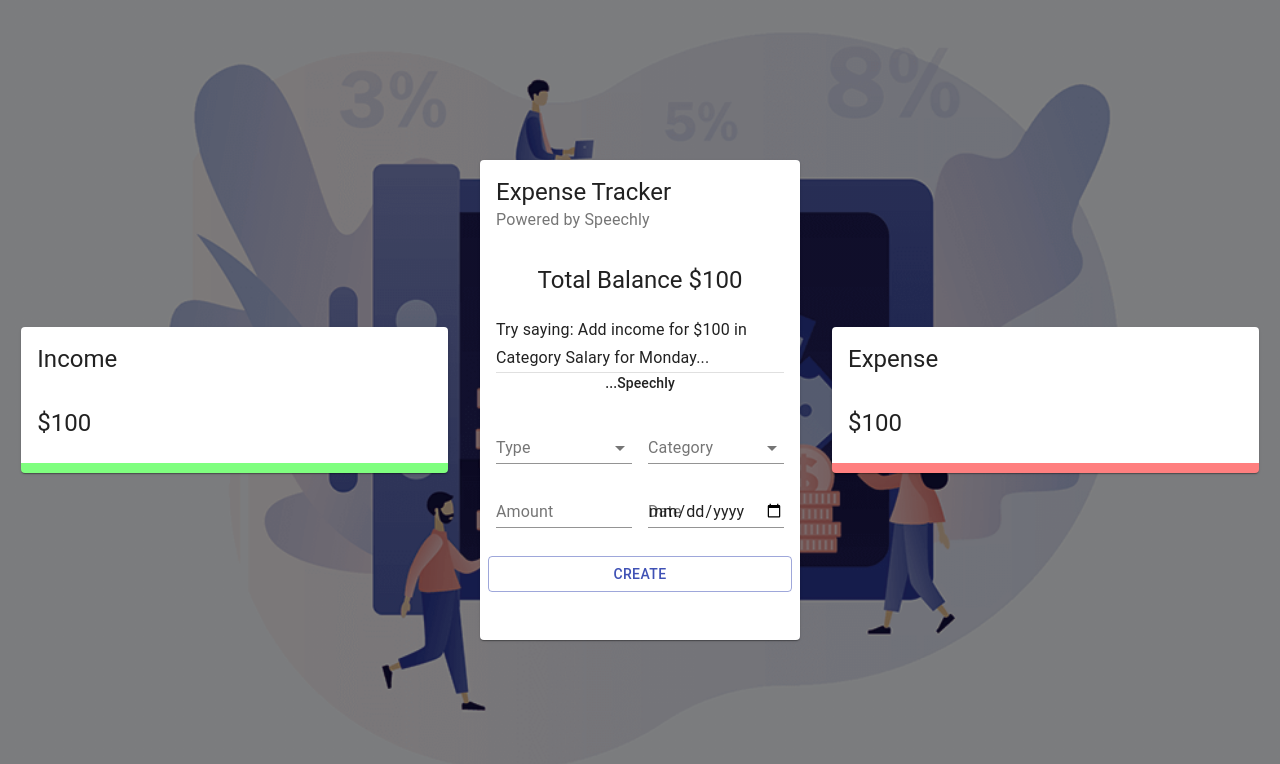
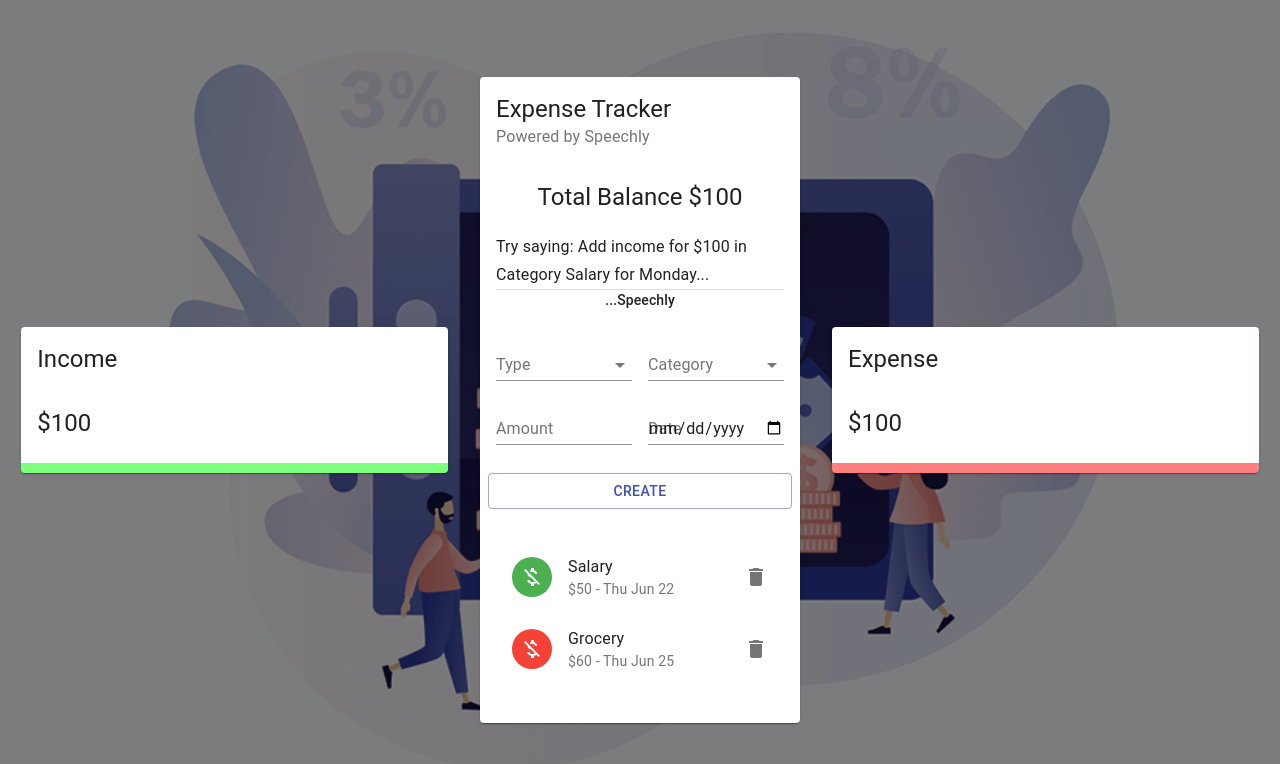
Before and after one commit to Amit-TheOne/Income-Expense-Tracker, a React (Create React App) app: page / in a window 1280 px wide. Shown: the top 764 px of the page. Built offline with nearby package versions, Linux system fonts and the light colour scheme.

Commit message:
List component created

```diff
--- /dev/null
+++ b/src/components/Main/List/List.jsx
@@ -0,0 +1,81 @@
+import React from "react";
+import {
+  List as MUIList,
+  ListItem,
+  ListItemAvatar,
+  ListItemText,
+  Avatar,
+  ListItemSecondaryAction,
+  IconButton,
+  Slide,
+} from "@material-ui/core";
+import { Delete, MoneyOff } from "@material-ui/icons";
+
+import useStyles from "./styles";
+
+const List = () => {
+  const classes = useStyles();
+
+  const transactions = [
+    {
+      id: 1,
+      type: "Income",
+      category: "Salary",
+      amount: 50,
+      date: "Thu Jun 22",
+    },
+    {
+      id: 2,
+      type: "Expense",
+      category: "Grocery",
+      amount: 60,
+      date: "Thu Jun 25",
+    },
+    {
+      id: 3,
+      type: "Income",
+      category: "Business",
+      amount: 150,
+      date: "Thu Jun 28",
+    },
+  ];
+
+  return (
+    <MUIList dense={false} className={classes.list}>
+      {transactions.map((transaction) => (
+        <Slide
+          direction="down"
+          in
+          mountOnEnter
+          unmountOnExit
+          key={transaction.id}
+        >
+          <ListItem>
+            <ListItemAvatar>
+              <Avatar
+                className={
+                  transaction.type === "Income"
+                    ? classes.avatarIncome
+                    : classes.avatarExpense
+                }
+              >
+                <MoneyOff />
+              </Avatar>
+            </ListItemAvatar>
+            <ListItemText
+              primary={transaction.category}
+              secondary={`$${transaction.amount} - ${transaction.date}`}
+            />
+            <ListItemSecondaryAction>
+              <IconButton edge="end" aria-label="delete" onclick="">
+                <Delete />
+              </IconButton>
+            </ListItemSecondaryAction>
+          </ListItem>
+        </Slide>
+      ))}
+    </MUIList>
+  );
+};
+
+export default List;
--- /dev/null
+++ b/src/components/Main/List/styles.js
@@ -0,0 +1,17 @@
+import { makeStyles } from '@material-ui/core/styles';
+import { red, green } from '@material-ui/core/colors';
+
+export default makeStyles((theme) => ({
+    avatarIncome: {
+        color: '#fff',
+        backgroundColor: green[500],
+    },
+    avatarExpense: {
+        color: theme.palette.getContrastText(red[500]),
+        backgroundColor: red[500],
+    },
+    list: {
+        maxHeight: '150px',
+        overflow: 'auto',
+    },
+}));
--- a/src/components/Main/Main.jsx
+++ b/src/components/Main/Main.jsx
@@ -10,6 +10,7 @@
 
 import useStyles from "./styles";
 import Form from "./Form/Form";
+import List from "./List/List";
 
 const Main = () => {
   const classes = useStyles();
@@ -34,7 +35,7 @@
       <CardContent className={classes.cardContent}>
         <Grid container spacing={2}>
           <Grid item xs={12}>
-            {/* List */}
+            <List />
           </Grid>
         </Grid>
       </CardContent>
```
